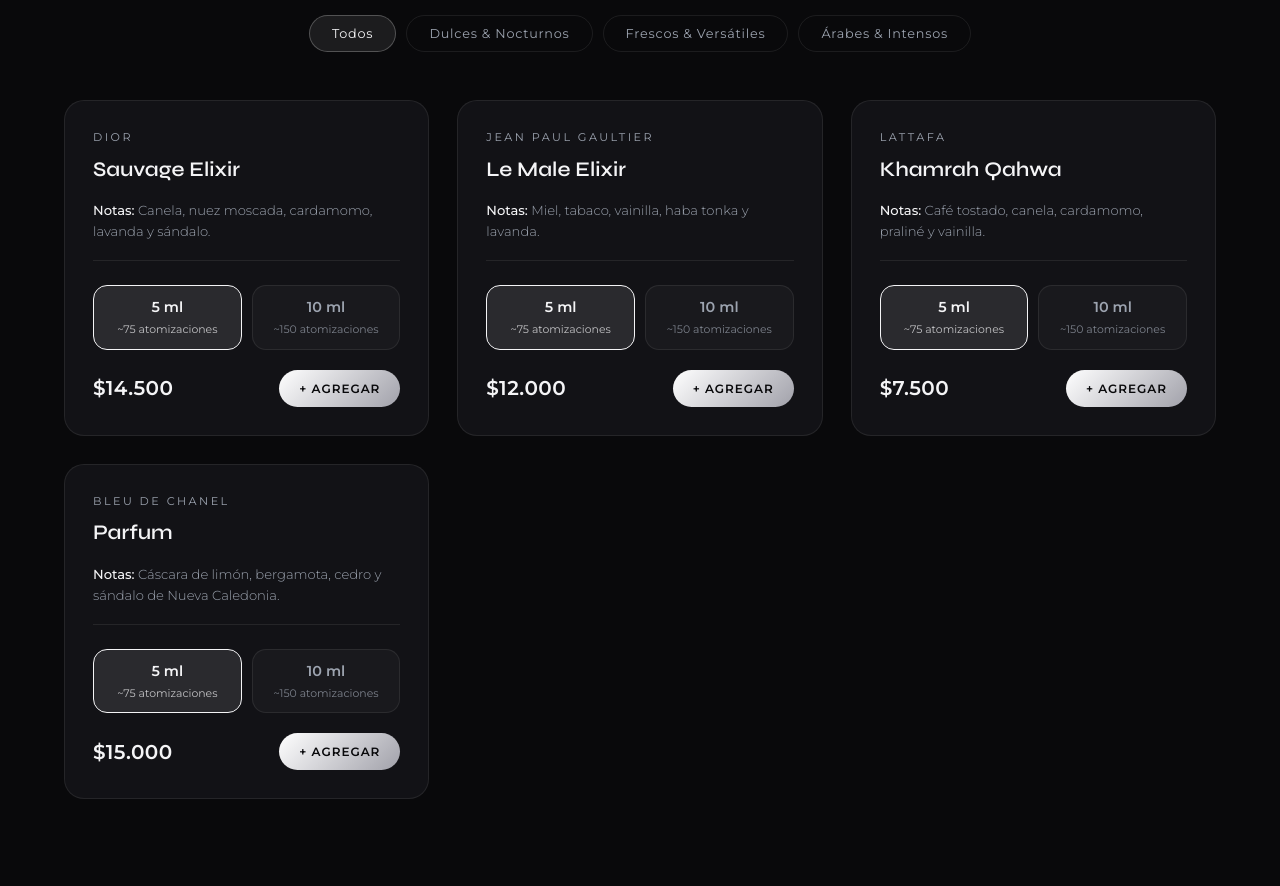
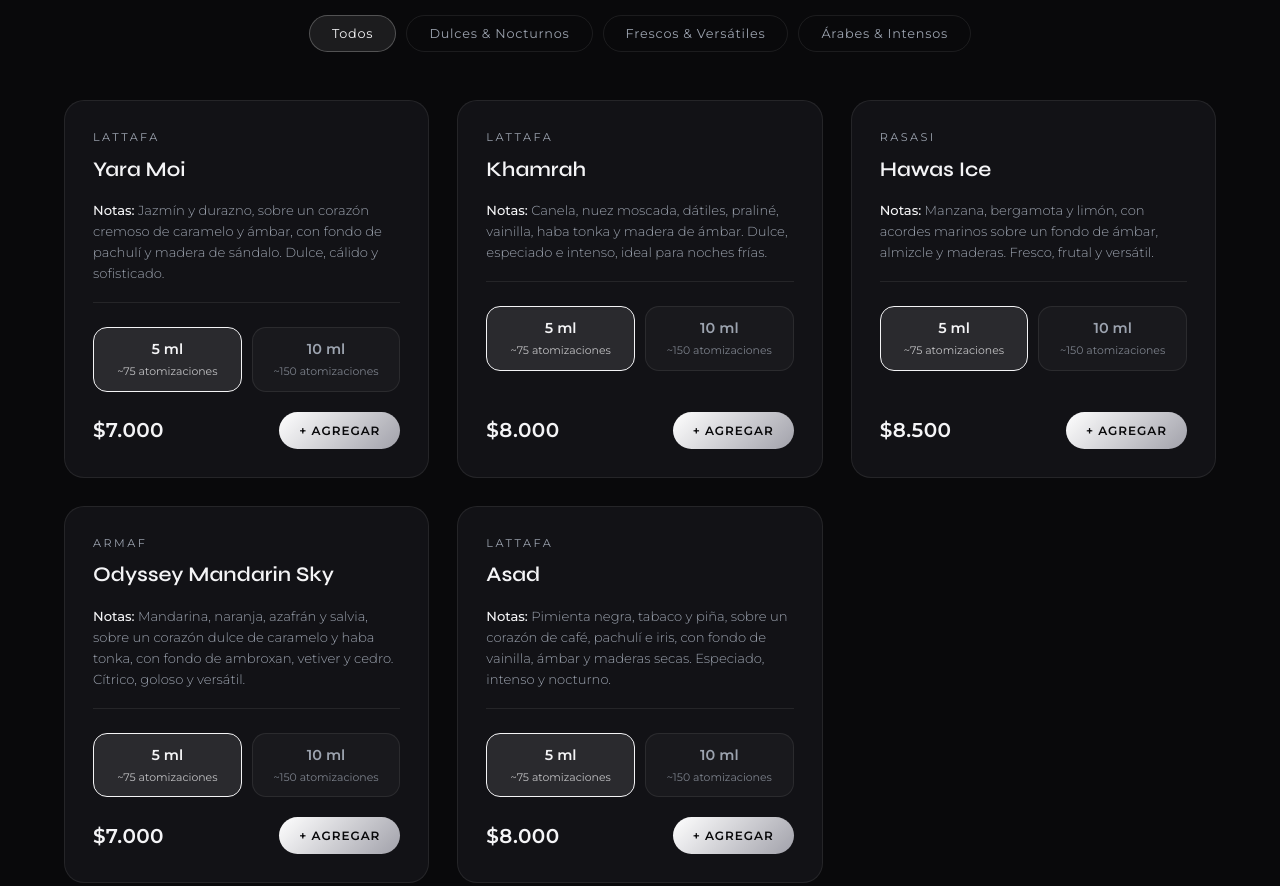
Before and after one commit to juagon7175/aura-decants, a plain HTML site: page index.html in a window 1280 px wide. Shown: the part 1020-1906 px from the top of the page. Drawn offline with Linux system fonts and the light colour scheme.

Commit message:
Update index.html

```diff
--- a/index.html
+++ b/index.html
@@ -1094,42 +1094,51 @@
 
         // CATÁLOGO DE PERFUMES
         const perfumes = [
-            {
-                id: 1,
-                house: "Dior",
-                name: "Sauvage Elixir",
-                category: "nocturno",
-                notes: "Canela, nuez moscada, cardamomo, lavanda y sándalo.",
-                price5ml: 14500,
-                price10ml: 26500
+           {
+                id: 7,
+                house: "Lattafa",
+                name: "Yara Moi",
+                category: "arabe",
+                notes: "Jazmín y durazno, sobre un corazón cremoso de caramelo y ámbar, con fondo de pachulí y madera de sándalo. Dulce, cálido y sofisticado.",
+                price5ml: 7000,
+                price10ml: 12500
+            },
+           {
+                id: 6,
+                house: "Lattafa",
+                name: "Khamrah",
+                category: "arabe",
+                notes: "Canela, nuez moscada, dátiles, praliné, vainilla, haba tonka y madera de ámbar. Dulce, especiado e intenso, ideal para noches frías.",
+                price5ml: 8000,
+                price10ml: 14500
             },
             {
-                id: 2,
-                house: "Jean Paul Gaultier",
-                name: "Le Male Elixir",
-                category: "nocturno",
-                notes: "Miel, tabaco, vainilla, haba tonka y lavanda.",
-                price5ml: 12000,
-                price10ml: 22000
+                id: 5,
+                house: "Rasasi",
+                name: "Hawas Ice",
+                category: "arabe",
+                notes: "Manzana, bergamota y limón, con acordes marinos sobre un fondo de ámbar, almizcle y maderas. Fresco, frutal y versátil.",
+                price5ml: 8500,
+                price10ml: 15500
             },
             {
-                id: 3,
-                house: "Lattafa",
-                name: "Khamrah Qahwa",
+                id: 8,
+                house: "Armaf",
+                name: "Odyssey Mandarin Sky",
                 category: "arabe",
-                notes: "Café tostado, canela, cardamomo, praliné y vainilla.",
-                price5ml: 7500,
-                price10ml: 13500
+                notes: "Mandarina, naranja, azafrán y salvia, sobre un corazón dulce de caramelo y haba tonka, con fondo de ambroxan, vetiver y cedro. Cítrico, goloso y versátil.",
+                price5ml: 7000,
+                price10ml: 12500
             },
             {
-                id: 4,
-                house: "Bleu de Chanel",
-                name: "Parfum",
-                category: "fresco",
-                notes: "Cáscara de limón, bergamota, cedro y sándalo de Nueva Caledonia.",
-                price5ml: 15000,
-                price10ml: 27500
-            }
+                id: 9,
+                house: "Lattafa",
+                name: "Asad",
+                category: "arabe",
+                notes: "Pimienta negra, tabaco y piña, sobre un corazón de café, pachulí e iris, con fondo de vainilla, ámbar y maderas secas. Especiado, intenso y nocturno.",
+                price5ml: 8000,
+                price10ml: 14500
+            },
         ];
 
         const selectedSizes = {};
```
